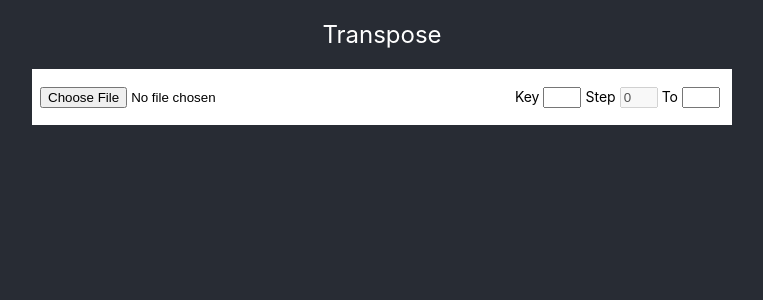
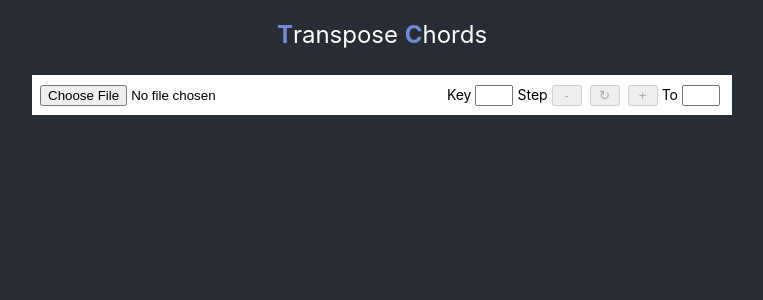
Before and after one commit to maddumajohnerick/transpose-chords, a React (Create React App) app: page / in a window 1280 px wide. Shown: the top 300 px of the page, without its empty margins (258-1021 px from the left). Built offline with nearby package versions, Linux system fonts and the light colour scheme.

Commit message:
update stype

```diff
--- a/src/App.css
+++ b/src/App.css
@@ -19,15 +19,22 @@ h2 {
   font-weight: 400;
   margin: 20px 0px;
   font-size: 24px;
+  height: 35px;
+}
+
+span {
+  color: #7189d6;
+  font-weight: bold;
 }
 
 .container {
   width: 100%;
-  height: calc(100% - 200px);
+  height: calc(100% - 140px);
 }
 
 .setting {
   height: 40px;
+  box-sizing: border-box;
   background-color: white;
   text-align: left;
   padding: 8px;
@@ -43,6 +50,11 @@ input[type='file'] {
 
 input[type='text'],
 input[type='number'] {
+  width: 30px;
+  margin: 0px 4px;
+}
+
+button {
   width: 30px;
   margin: 0px 4px;
 }
--- a/src/App.js
+++ b/src/App.js
@@ -113,13 +113,16 @@ const App = () => {
   return (
     <div className="App">
       <header className="App-header">
-        <h2>Transpose </h2>
+        <h2>
+          <span>T</span>ranspose <span>C</span>hords
+        </h2>
       </header>
 
       <div className="container">
         <div className="setting">
           <input
             type="file"
+            accept=".txt"
             value={fileName}
             onChange={(e) => {
               setFileName(e.target.value);
@@ -130,12 +133,27 @@ const App = () => {
             Key
             <input type="text" value={key} readOnly></input>
             Step
-            <input
+            {/* <input
               type="number"
               value={step}
               onChange={(e) => setStep(e.target.value)}
               disabled={!file}
-            ></input>
+            ></input> */}
+            <button
+              onClick={() => setStep((prevVal) => prevVal - 1)}
+              disabled={!file}
+            >
+              -
+            </button>
+            <button onClick={() => setStep(0)} disabled={!file}>
+              ↻
+            </button>
+            <button
+              onClick={() => setStep((prevVal) => prevVal + 1)}
+              disabled={!file}
+            >
+              +
+            </button>
             To
             <input type="text" value={transposeTo} readOnly></input>
           </div>
```
